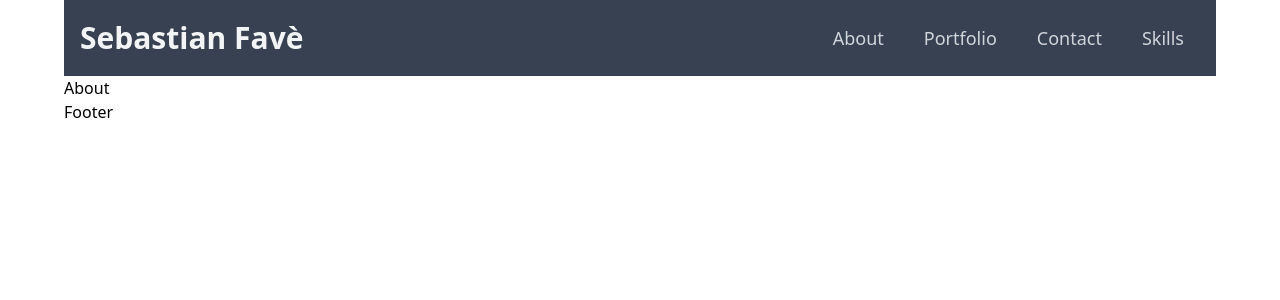
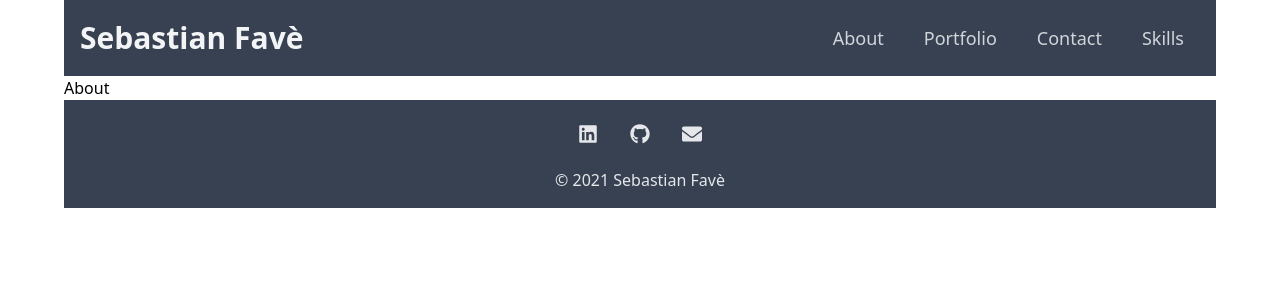
Before and after one commit to spfave/portfolio-react, a React (Create React App) app: page / in a window 1280 px wide. Shown: the top 300 px of the page. Built offline with nearby package versions, Linux system fonts and the light colour scheme.

Commit message:
Create Footer component

```diff
--- a/src/components/Footer.js
+++ b/src/components/Footer.js
@@ -1,3 +1,36 @@
+import { FaLinkedin, FaGithub, FaEnvelope } from 'react-icons/fa';
+
 export default function Footer() {
-  return <div>Footer</div>;
+  const iconLinks = [
+    {
+      Icon: FaLinkedin,
+      link: 'https://www.linkedin.com/in/sebastian-fav%C3%A8-8610ba7b/',
+    },
+    { Icon: FaGithub, link: 'https://github.com/spfave' },
+    { Icon: FaEnvelope, link: 'mailto:sebpfave@email.com' },
+  ];
+
+  return (
+    <footer className='flex flex-col space-y-4 p-4 bg-gray-700'>
+      <div className='flex justify-center space-x-4'>
+        {iconLinks.map((iconLink, index) => (
+          <IconLink key={index} Icon={iconLink.Icon} link={iconLink.link} />
+        ))}
+      </div>
+      <p className='text-center text-gray-200'>© 2021 Sebastian Favè</p>
+    </footer>
+  );
 }
+
+function IconLink({ Icon, link }) {
+  return (
+    <a
+      href={link}
+      target='_blank'
+      rel='noreferrer'
+      className='text-gray-200 hover:text-gray-100 hover:bg-gray-500 p-2 rounded'
+    >
+      <Icon size='20px' />
+    </a>
+  );
+}
```
